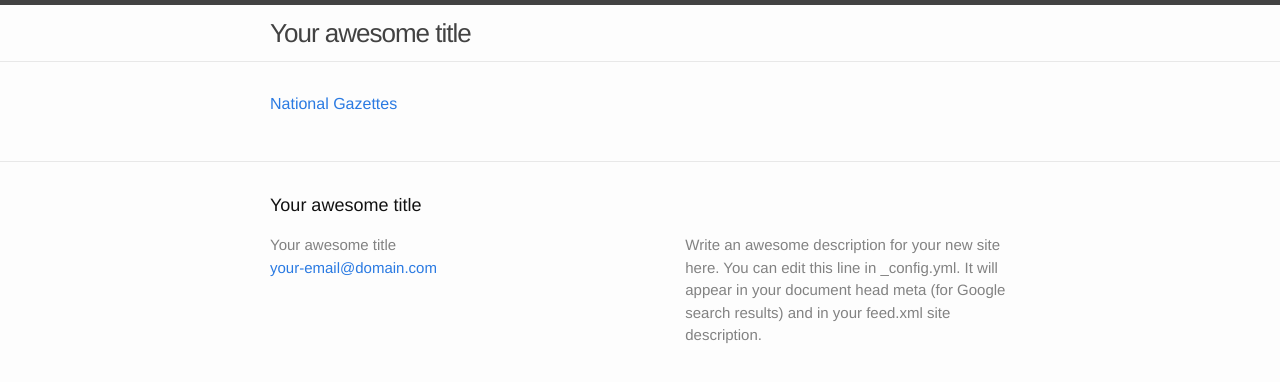
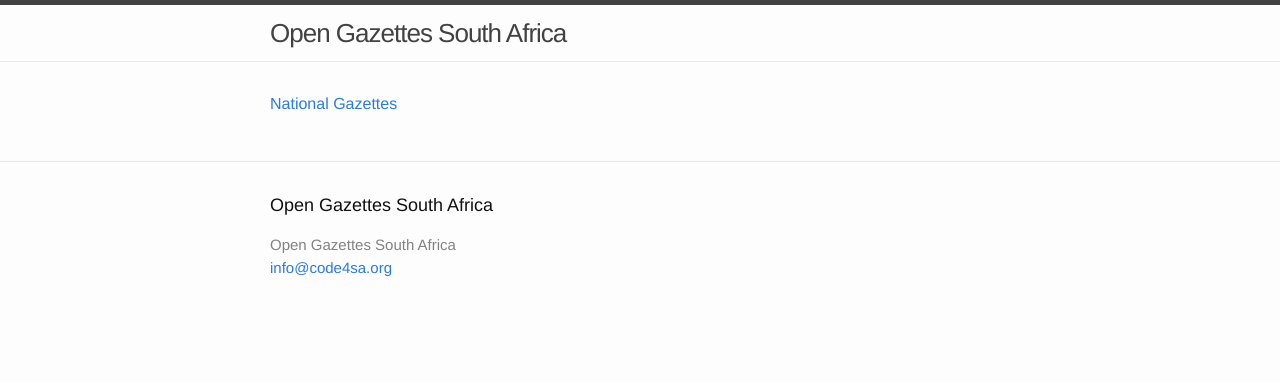
Before and after one commit to OpenUpSA/opengazettes, a Jekyll site: the page built from index.html, in a window 1280 px wide. Shown: the top 382 px of the page. Built offline with Jekyll 4.4.1, drawn with Linux system fonts in a browser that asks for light colours.

Commit message:
Config tweaks

```diff
--- a/_config.yml
+++ b/_config.yml
@@ -6,12 +6,8 @@
 # 'jekyll serve'. If you change this file, please restart the server process.
 
 # Site settings
-title: Your awesome title
-email: your-email@domain.com
-description: > # this means to ignore newlines until "baseurl:"
-  Write an awesome description for your new site here. You can edit this
-  line in _config.yml. It will appear in your document head meta (for
-  Google search results) and in your feed.xml site description.
+title: Open Gazettes South Africa
+email: info@code4sa.org
 collections:
   gazettes:
     output: true
```
